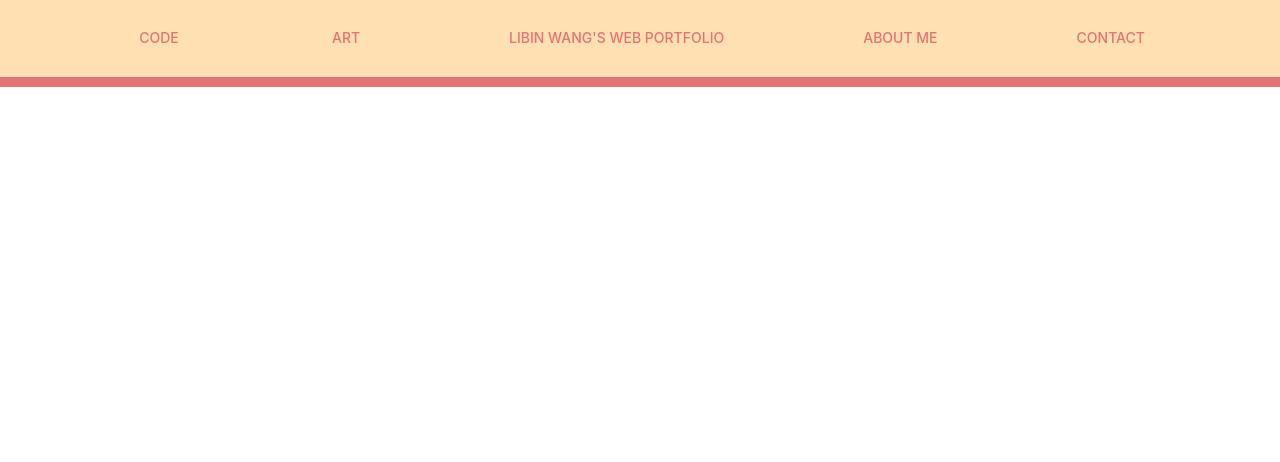
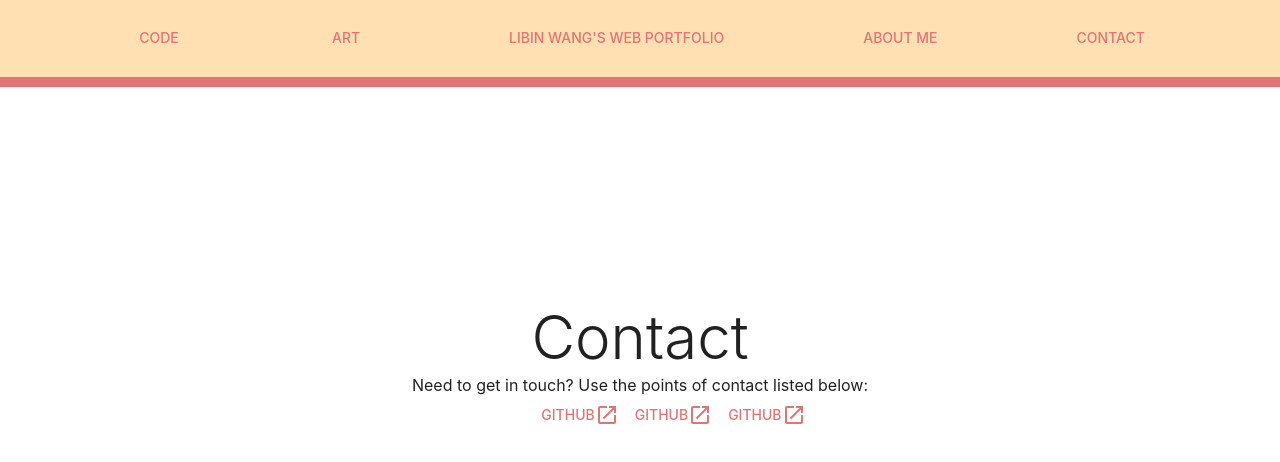
Before and after one commit to ten-gou/portfolio-website, a React (Create React App) app: page /contact in a window 1280 px wide. Shown: the top 462 px of the page. Built offline with nearby package versions, Linux system fonts and the light colour scheme.

Commit message:
added styles to the links, and added placeholder links to the Contact page

```diff
--- a/src/pages/AboutMe/AboutMe.js
+++ b/src/pages/AboutMe/AboutMe.js
@@ -17,12 +17,12 @@ const AboutMe = () => {
             </Grid>
 
             <Grid container xs={12} sm={6} justifyContent={'center'}>
-                <Grid item xs={12} color={theme.palette.secondary.main}><Typography variant={'h3'} textAlign={'center'}>Who I Am</Typography></Grid>
+                <Grid item xs={12} color={theme.palette.secondary.main}><Typography variant={'h4'} textAlign={'center'}>Who I Am</Typography></Grid>
                 <Grid item xs={12}></Grid>
             </Grid>
 
             <Grid container xs={12} sm={6}>
-                <Grid item xs={12} color={theme.palette.secondary.main}><Typography variant={'h3'} textAlign={'center'}>My Interests</Typography></Grid>
+                <Grid item xs={12} color={theme.palette.secondary.main}><Typography variant={'h4'} textAlign={'center'}>My Interests</Typography></Grid>
                 <Grid xs={4} />
                 <Grid item xs={4} color={theme.palette.secondary.main}><List>
                     <ListItem>
--- a/src/pages/Contact/Contact.js
+++ b/src/pages/Contact/Contact.js
@@ -1,8 +1,55 @@
-import { Box } from "@mui/material";
+import { Box, Grid, Typography, Stack, useTheme, List, ListItem, ListItemText, ListItemIcon, Button, useMediaQuery } from "@mui/material";
+import LaunchIcon from '@mui/icons-material/Launch';
+import { link } from './styles';
 
 const Contact = () => {
+    const theme = useTheme();
+
+    const match = useMediaQuery(theme.breakpoints.up('sm'));
+
+    const Link = () => {
+    if (match == false) {
+        return  <>
+        <Stack>
+            <Button sx={link}>Github<LaunchIcon /></Button>
+            <Button sx={link}>Github<LaunchIcon /></Button>
+            <Button sx={link}>Github<LaunchIcon /></Button>
+        </Stack>
+        </>
+    }
+    else {
+        return <>
+        <Stack flexDirection={'row'}>
+        <Button sx={link}>Github<LaunchIcon /></Button>
+        <Button sx={link}>Github<LaunchIcon /></Button>
+        <Button sx={link}>Github<LaunchIcon /></Button>
+        </Stack>
+        </>
+    }
+    }
+
     return (
-        <Box></Box>
+        <Box marginTop={40}>
+            <Grid container>
+                <Grid item xs={3} />
+                <Grid item xs={6}>
+                    <Stack>
+                        <Typography variant={'h2'} textAlign={'center'}>Contact</Typography>
+                        <Typography variant={'p'} textAlign={'center'}>Need to get in touch? Use the points of contact listed below:</Typography>
+                    </Stack>
+                </Grid>
+                <Grid item xs={3} />
+            </Grid>
+
+            <Grid container>
+                <Grid item xs={3} sm={5} />
+                <Grid item xs={6} sm={3}>
+                    <Link />
+                </Grid>
+                <Grid item xs={3} sm={4}/>
+            </Grid>
+
+        </Box>
     )
 }
 
--- /dev/null
+++ b/src/pages/Contact/styles.js
@@ -0,0 +1,6 @@
+const link = {
+    color: '#e57373',
+    alignSelf: 'center',
+}
+
+export { link };
```
